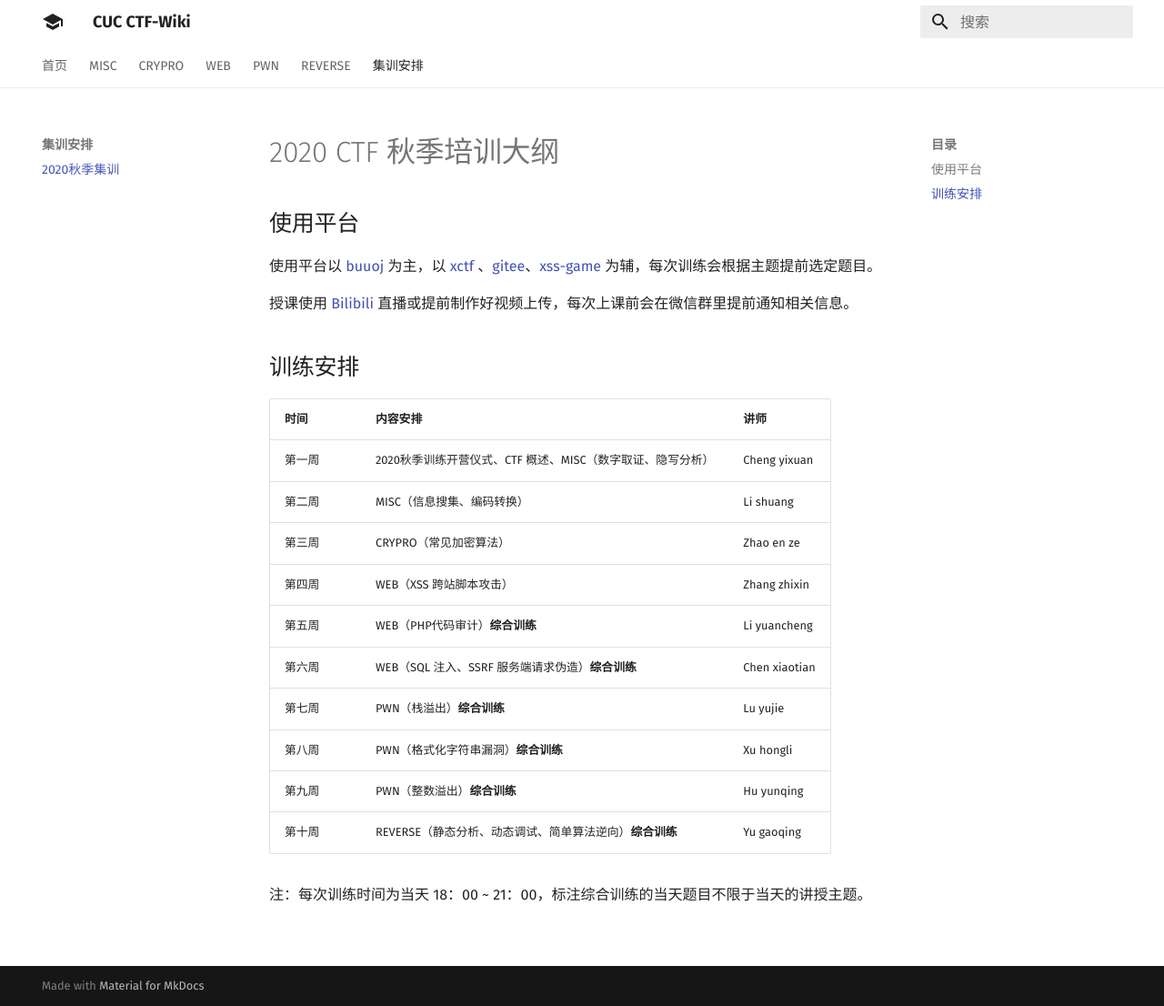
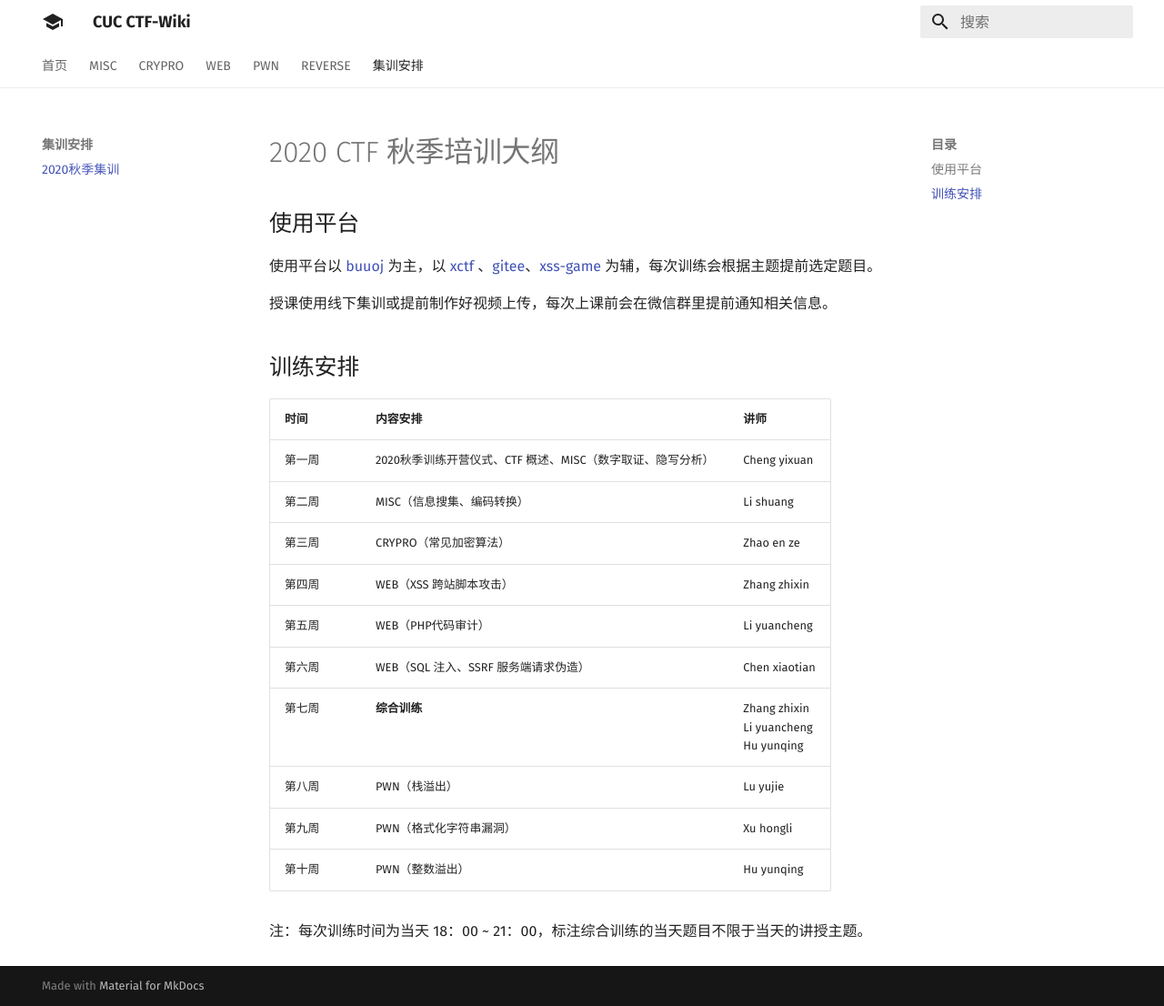
Before and after one commit to CUCCS/ctf-wiki, an MkDocs documentation site: the page built from docs/training/2020Autumn/2020AutumnOutline.md, in a window 1280 px wide and 1106 px high. Shown: the whole window at 91% size. Built offline with MkDocs 1.6.1 and Material for MkDocs 9.7.7, drawn with Linux system fonts in a browser that asks for light colours.

Commit message:
修改集训安排

```diff
--- a/docs/training/2020Autumn/2020AutumnOutline.md
+++ b/docs/training/2020Autumn/2020AutumnOutline.md
@@ -3,21 +3,21 @@
 
 使用平台以 [buuoj](https://buuoj.cn/) 为主，以 [xctf](https://adworld.xctf.org.cn/) 、[gitee](https://gitee.com/Desapir_666/CTF-Web-Challenges/tree/master/SSRF/hitcon-2015-lalala)、[xss-game](https://xss-game.appspot.com/level3) 为辅，每次训练会根据主题提前选定题目。
 
-授课使用 [Bilibili](https://www.bilibili.com/) 直播或提前制作好视频上传，每次上课前会在微信群里提前通知相关信息。
+授课使用线下集训或提前制作好视频上传，每次上课前会在微信群里提前通知相关信息。
 
 ## 训练安排
 
-| 时间   | 内容安排                                                   | 讲师          |
-| ------ | ---------------------------------------------------------- | ------------- |
-| 第一周 | 2020秋季训练开营仪式、CTF 概述、MISC（数字取证、隐写分析） | Cheng yixuan  |
-| 第二周 | MISC（信息搜集、编码转换）                                 | Li shuang     |
-| 第三周 | CRYPRO（常见加密算法）                                     | Zhao en ze    |
-| 第四周 | WEB（XSS 跨站脚本攻击）                                    | Zhang zhixin  |
-| 第五周 | WEB（PHP代码审计）**综合训练**                             | Li yuancheng  |
-| 第六周 | WEB（SQL 注入、SSRF 服务端请求伪造）**综合训练**           | Chen xiaotian |
-| 第七周 | PWN（栈溢出）**综合训练**                                  | Lu yujie      |
-| 第八周 | PWN（格式化字符串漏洞）**综合训练**                        | Xu hongli     |
-| 第九周 | PWN（整数溢出）**综合训练**                                | Hu yunqing    |
-| 第十周 | REVERSE（静态分析、动态调试、简单算法逆向）**综合训练**    | Yu gaoqing    |
+| 时间   | 内容安排                                                   | 讲师                                         |
+| ------ | ---------------------------------------------------------- | -------------------------------------------- |
+| 第一周 | 2020秋季训练开营仪式、CTF 概述、MISC（数字取证、隐写分析） | Cheng yixuan                                 |
+| 第二周 | MISC（信息搜集、编码转换）                                 | Li shuang                                    |
+| 第三周 | CRYPRO（常见加密算法）                                     | Zhao en ze                                   |
+| 第四周 | WEB（XSS 跨站脚本攻击）                                    | Zhang zhixin                                 |
+| 第五周 | WEB（PHP代码审计）                                         | Li yuancheng                                 |
+| 第六周 | WEB（SQL 注入、SSRF 服务端请求伪造）                       | Chen xiaotian                                |
+| 第七周 | **综合训练**                                               | Zhang zhixin<br/>Li yuancheng<br/>Hu yunqing |
+| 第八周 | PWN（栈溢出）                                              | Lu yujie                                     |
+| 第九周 | PWN（格式化字符串漏洞）                                    | Xu hongli                                    |
+| 第十周 | PWN（整数溢出）                                            | Hu yunqing                                   |
 
 注：每次训练时间为当天 18：00 ~ 21：00，标注综合训练的当天题目不限于当天的讲授主题。
```
